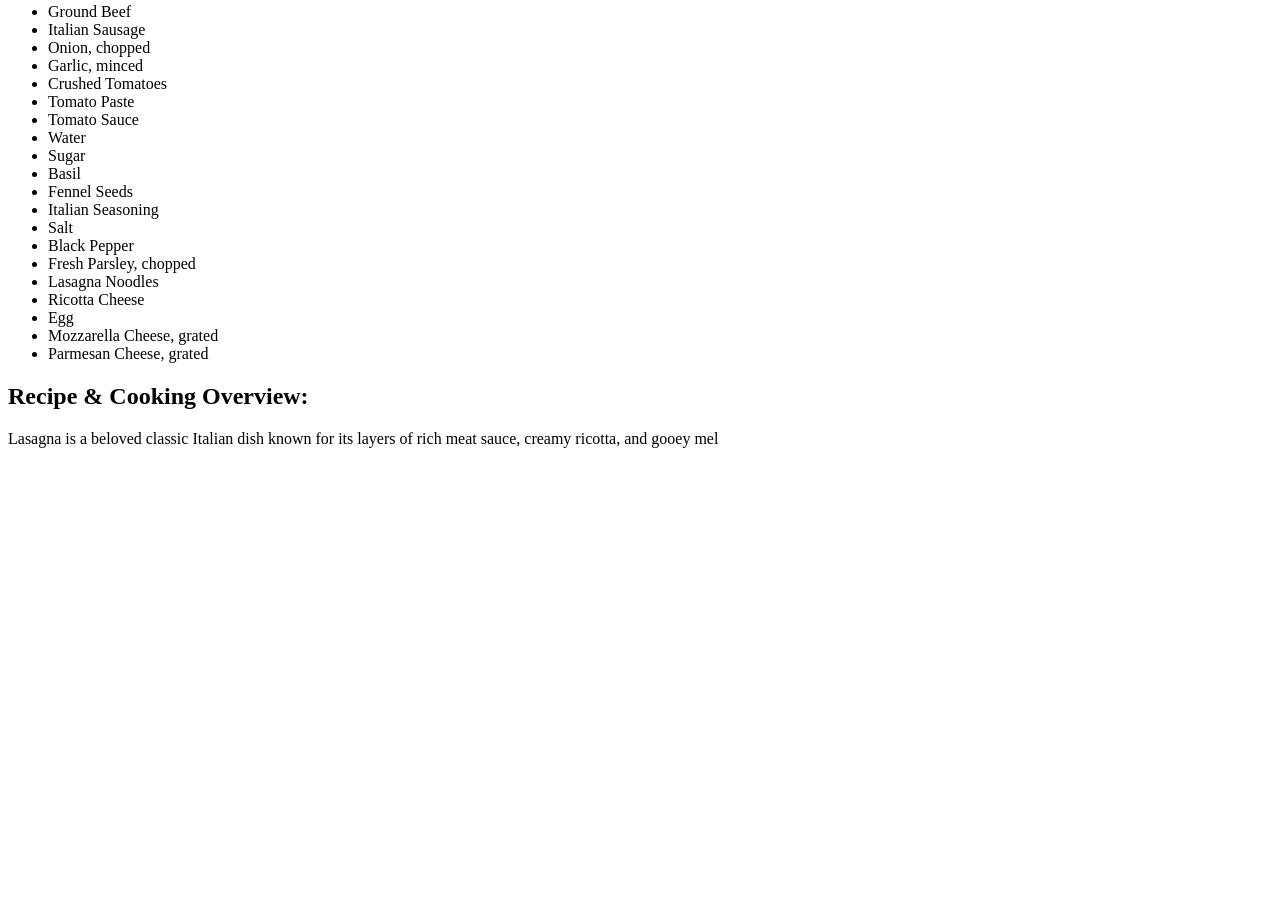
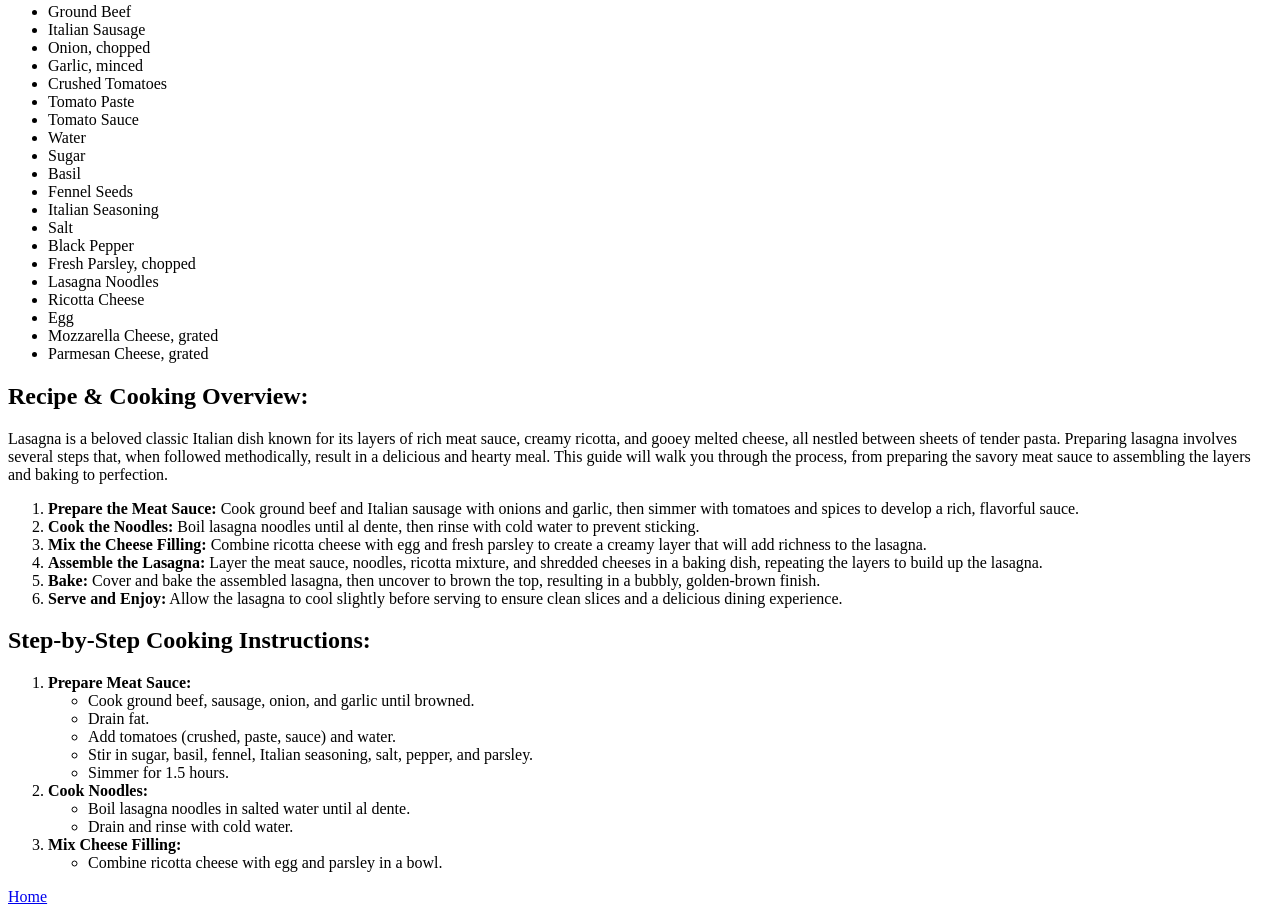
Before and after one commit to Increasingly-less/odin-recipes, a plain HTML site: page recipes/lasagna/lasagna.html in a window 1280 px wide. Shown: the part 532-1446 px from the top of the page. Before the commit the page ends 996 px from the top, so only its background shows below. Drawn offline with Linux system fonts and the light colour scheme.

Commit message:
Add home link, edit lasgna section
Added a home link to each recipe page. for some reason when accessing the pages from the following link https://increasingly-less.github.io/odin-recipes/ the chicken recipe page is not accesible, however it otherwise works. tried troublshooting that but I think I'm missing something.

```diff
--- a/recipes/lasagna/lasagna.html
+++ b/recipes/lasagna/lasagna.html
@@ -1,4 +1,4 @@
-<!DOCTYPE html>
+    <!DOCTYPE html>
 <html lang="en">
 <head>
     <meta charset="UTF-8">
@@ -35,4 +35,39 @@
     </ul>
 
     <h2>Recipe & Cooking Overview:</h2>
-    <p>Lasagna is a beloved classic Italian dish known for its layers of rich meat sauce, creamy ricotta, and gooey mel
+    <p>Lasagna is a beloved classic Italian dish known for its layers of rich meat sauce, creamy ricotta, and gooey melted cheese, all nestled between sheets of tender pasta. Preparing lasagna involves several steps that, when followed methodically, result in a delicious and hearty meal. This guide will walk you through the process, from preparing the savory meat sauce to assembling the layers and baking to perfection.</p>
+    <ol>
+        <li><strong>Prepare the Meat Sauce:</strong> Cook ground beef and Italian sausage with onions and garlic, then simmer with tomatoes and spices to develop a rich, flavorful sauce.</li>
+        <li><strong>Cook the Noodles:</strong> Boil lasagna noodles until al dente, then rinse with cold water to prevent sticking.</li>
+        <li><strong>Mix the Cheese Filling:</strong> Combine ricotta cheese with egg and fresh parsley to create a creamy layer that will add richness to the lasagna.</li>
+        <li><strong>Assemble the Lasagna:</strong> Layer the meat sauce, noodles, ricotta mixture, and shredded cheeses in a baking dish, repeating the layers to build up the lasagna.</li>
+        <li><strong>Bake:</strong> Cover and bake the assembled lasagna, then uncover to brown the top, resulting in a bubbly, golden-brown finish.</li>
+        <li><strong>Serve and Enjoy:</strong> Allow the lasagna to cool slightly before serving to ensure clean slices and a delicious dining experience.</li>
+    </ol>
+
+    <h2>Step-by-Step Cooking Instructions:</h2>
+    <ol>
+        <li><strong>Prepare Meat Sauce:</strong>
+            <ul>
+                <li>Cook ground beef, sausage, onion, and garlic until browned.</li>
+                <li>Drain fat.</li>
+                <li>Add tomatoes (crushed, paste, sauce) and water.</li>
+                <li>Stir in sugar, basil, fennel, Italian seasoning, salt, pepper, and parsley.</li>
+                <li>Simmer for 1.5 hours.</li>
+            </ul>
+        </li>
+        <li><strong>Cook Noodles:</strong>
+            <ul>
+                <li>Boil lasagna noodles in salted water until al dente.</li>
+                <li>Drain and rinse with cold water.</li>
+            </ul>
+        </li>
+        <li><strong>Mix Cheese Filling:</strong>
+            <ul>
+                <li>Combine ricotta cheese with egg and parsley in a bowl.</li>
+            </ul>
+        </li>
+    </ol>
+    <a href="../../index.html">Home</a>
+</body>
+</html>
```
Also changed, not shown: recipes/Chicken-noodle-soup/chicken-noodle-soup.html (+1 -0 lines), recipes/avocado-toast/avocado-toast.html (+25 -10 lines), recipes/baked-potato/baked-potato.html (+1 -0 lines), recipes/chicken-tikka-masala/chicken-tikka-masala.html (+1 -0 lines).
